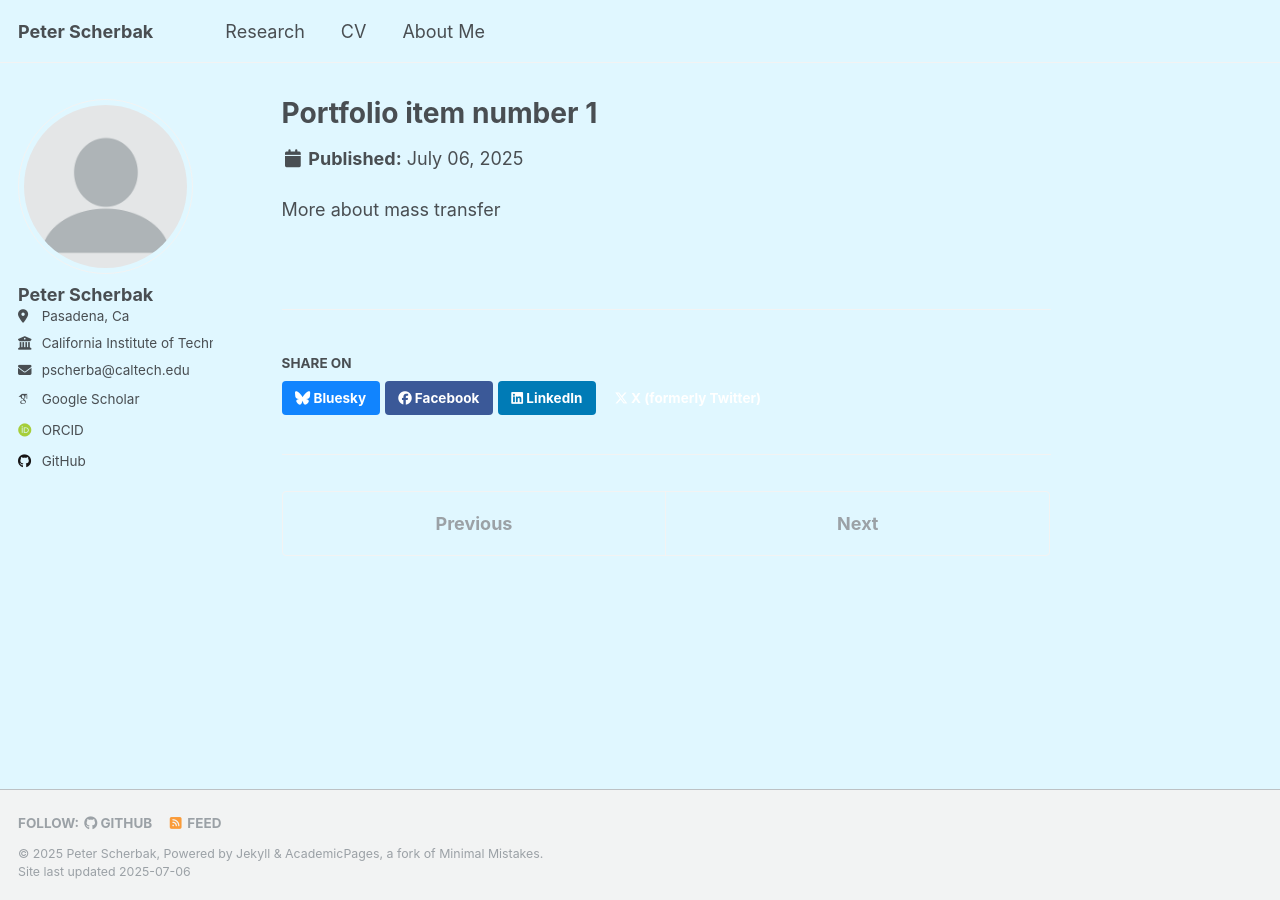
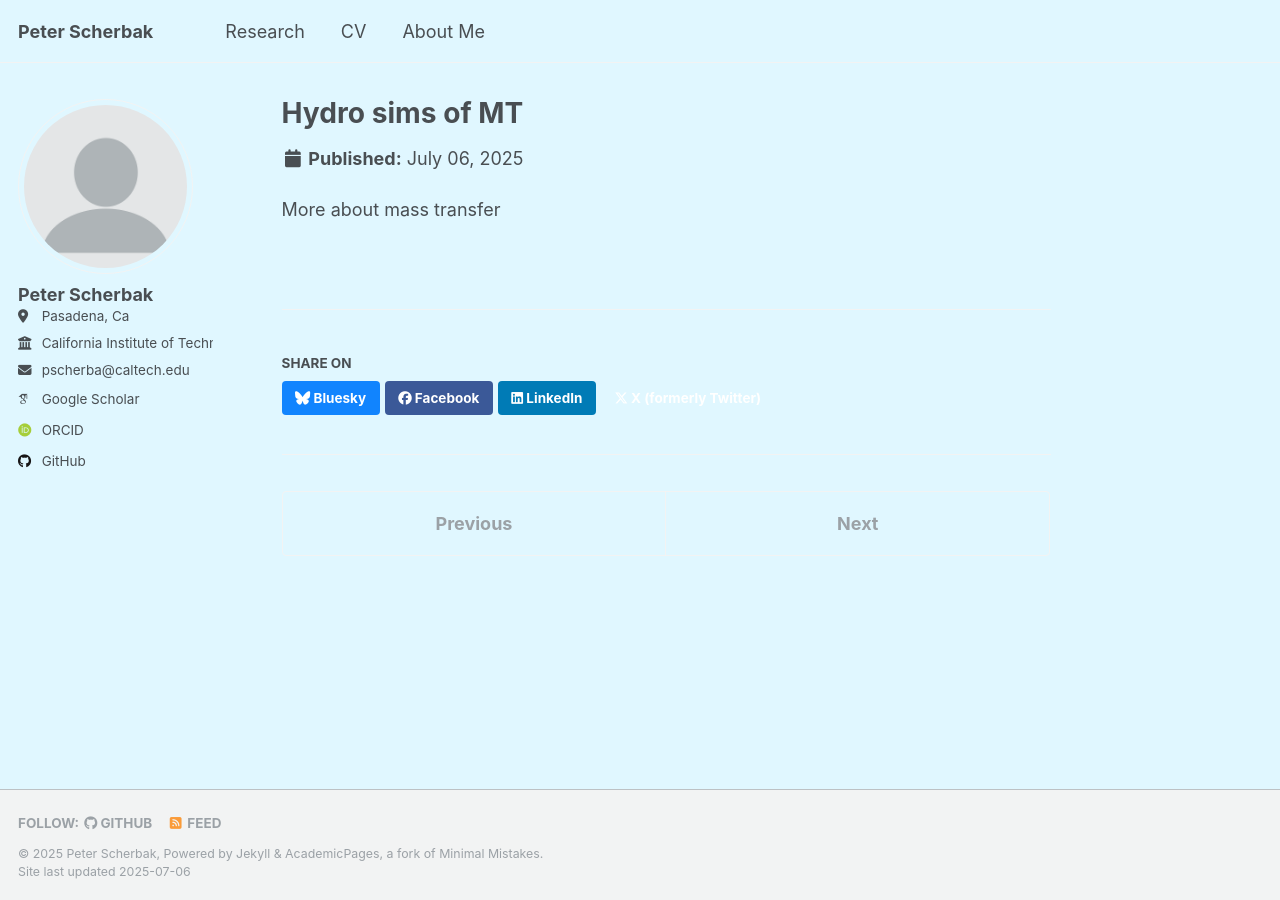
Before and after one commit to peterscherbak/peterscherbak.github.io, a Jekyll site: the page built from _portfolio/portfolio-1.md, in a window 1280 px wide. Built offline with Jekyll 4.4.1, drawn with Linux system fonts in a browser that asks for light colours; some web fonts are replaced; a script that is not in the unit is left out.

Commit message:
Update portfolio-1.md

```diff
--- a/_portfolio/portfolio-1.md
+++ b/_portfolio/portfolio-1.md
@@ -1,5 +1,5 @@
 ---
-title: "Portfolio item number 1"
+title: "Hydro sims of MT"
 excerpt: "Hydro sims 1<br/>
 Massive star and compact accretor
 Mass transfer through L1"
```
